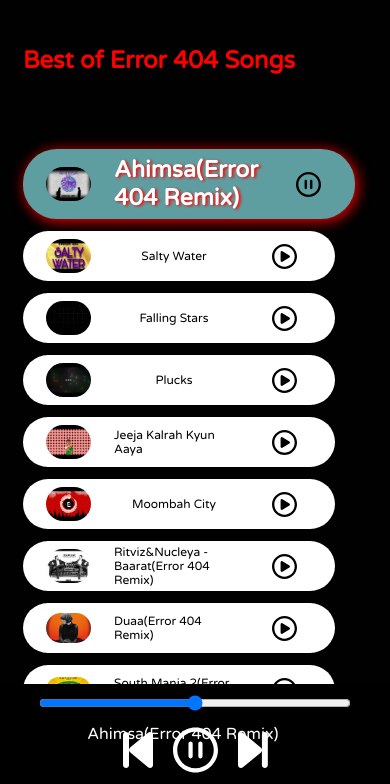
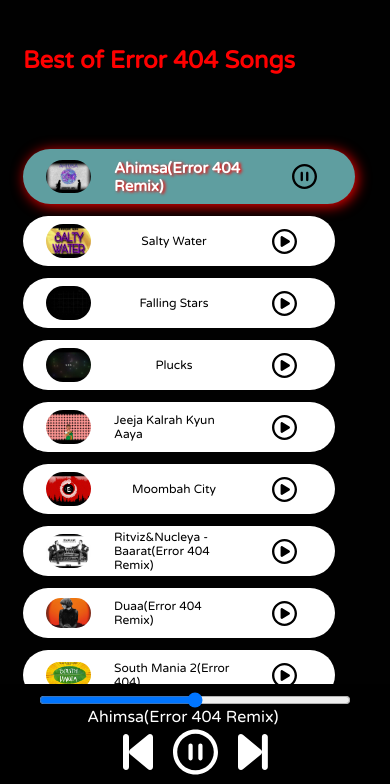
Before and after one commit to Meghsham15/music, a website: page index.html in a window 390 px wide. Both pictures are taken after a click on the picture 284 px from the left and 234 px from the top of the page. Shown: the part 60-844 px from the top of the page. Drawn offline with nearby package versions, Linux system fonts and the light colour scheme.

Commit message:
Added Phone css

```diff
--- a/public/css/phone.css
+++ b/public/css/phone.css
@@ -13,10 +13,36 @@
     box-shadow: 2px 2px 14px red;
     cursor: pointer;
 }
-.songItemPlay:hover{
-    /* width: 40px; */
-    /* border-radius: 50%; */
+
+.songInfo {
+    position: absolute;
+    top: 23px;
+    left: 10vw;
+    font-family: 'Varela Round', sans-serif;
+}
+.icons {
+    margin-top: 20px;
+    display: flex;
+}
+.csStyle {
+    text-shadow: 2px 1px 3px red;
+    font-size: 15px;
+    height: 55px;
+    width: 85%;
+    background: cadetblue;
+    display: flex;
+    color: white;
+    font-weight: bold;
+    margin: 12px 0;
+    justify-content: space-between;
+    align-items: center;
+    border-radius: 34px;
+    box-shadow: 2px 2px 14px red;
+}
+.songItemPlay:hover {
+    width: 30px;
+    border-radius: 50%;
     box-shadow: 1px 1px 8px blue;
-    /* margin: 0 15px; */
+    margin: 0 15px;
     cursor: pointer;
 }
```
